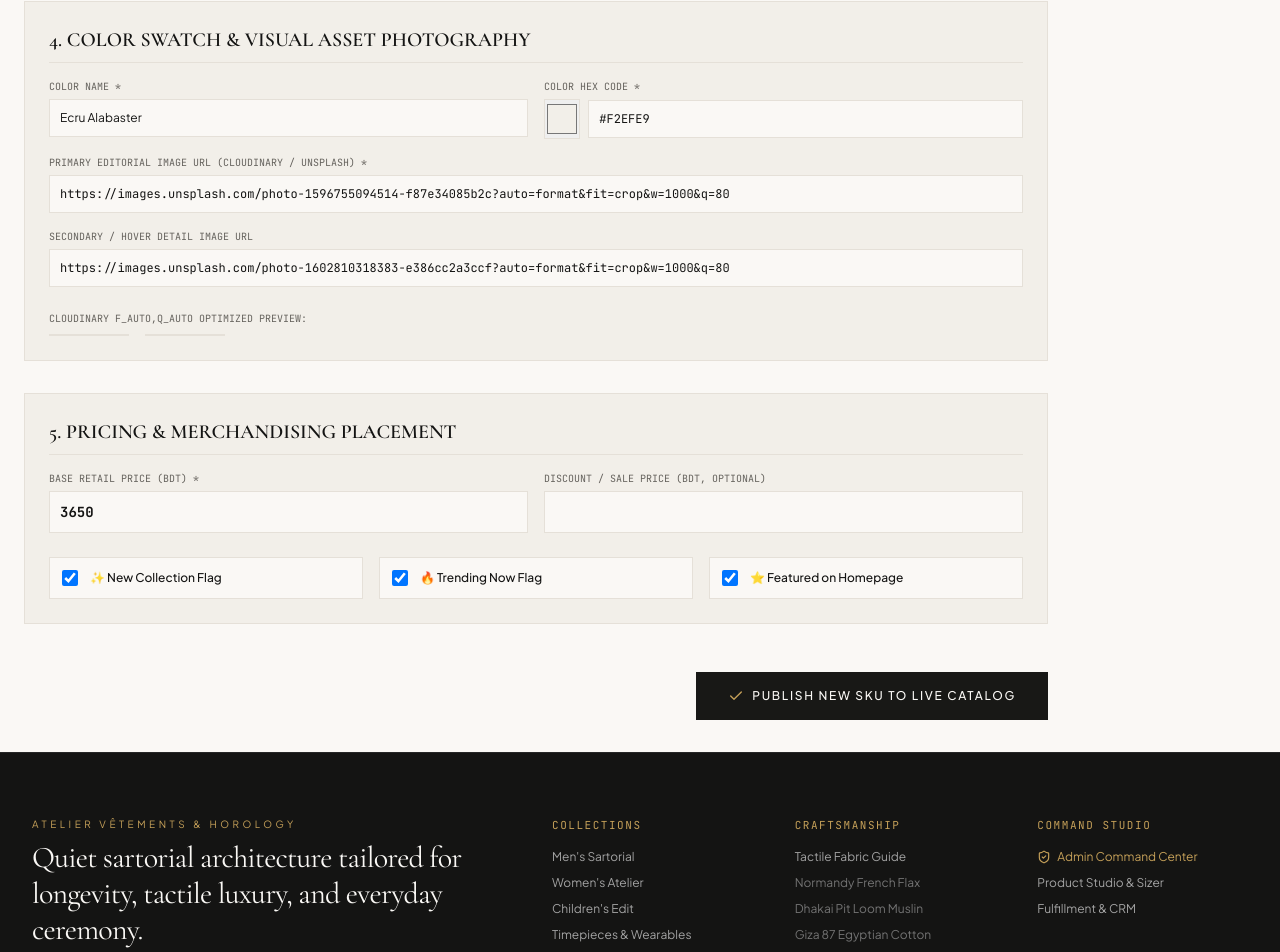
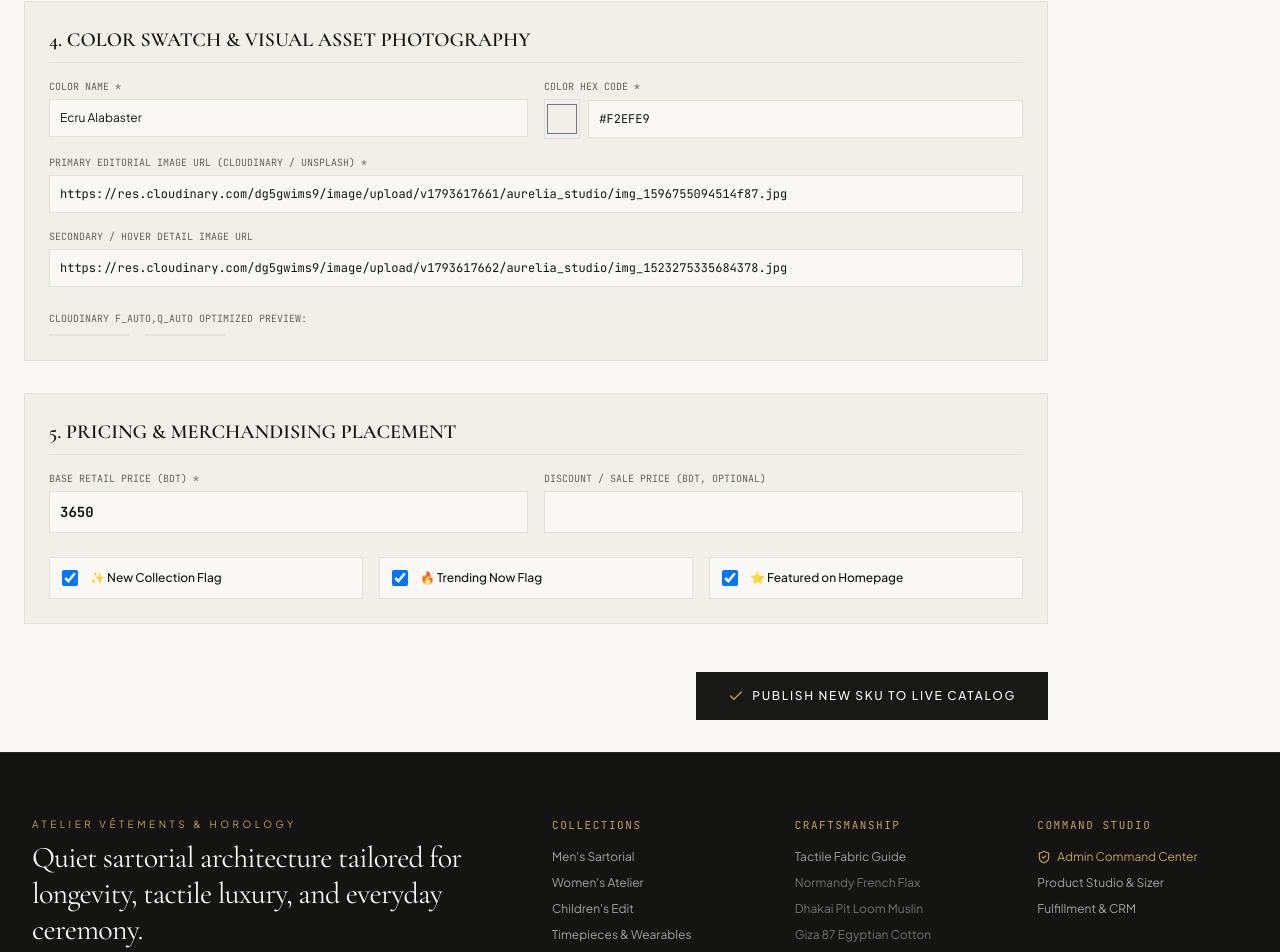
Before and after one commit to niloykm/ecwearable, a Next.js app: page /admin/products/new in a window 1280 px wide. Shown: the part 1534-2486 px from the top of the page. Built offline with nearby package versions, Linux system fonts and the light colour scheme; grey boxes are pictures that could not be loaded.

Commit message:
fix(media): set images.unoptimized to true and use Cloudinary CDN assets directly without broken proxy

```diff
--- a/next.config.ts
+++ b/next.config.ts
@@ -2,6 +2,7 @@ import type { NextConfig } from "next";
 
 const nextConfig: NextConfig = {
   images: {
+    unoptimized: true,
     remotePatterns: [
       {
         protocol: "https",
--- a/src/app/admin/products/new/page.tsx
+++ b/src/app/admin/products/new/page.tsx
@@ -55,10 +55,10 @@ export default function AdminNewProductPage() {
   const [primaryColor, setPrimaryColor] = useState("Ecru Alabaster");
   const [primaryColorHex, setPrimaryColorHex] = useState("#F2EFE9");
   const [imageUrlInput, setImageUrlInput] = useState(
-    "https://images.unsplash.com/photo-1596755094514-f87e34085b2c?auto=format&fit=crop&w=1000&q=80"
+    "https://res.cloudinary.com/dg5gwims9/image/upload/v1793617661/aurelia_studio/img_1596755094514f87.jpg"
   );
   const [hoverImageUrlInput, setHoverImageUrlInput] = useState(
-    "https://images.unsplash.com/photo-1602810318383-e386cc2a3ccf?auto=format&fit=crop&w=1000&q=80"
+    "https://res.cloudinary.com/dg5gwims9/image/upload/v1793617662/aurelia_studio/img_1523275335684378.jpg"
   );
 
   // Dynamic Size Matrix Builder with Auto-Converting Dual-Unit Engine
--- a/src/app/admin/products/page.tsx
+++ b/src/app/admin/products/page.tsx
@@ -105,7 +105,7 @@ export default function AdminProductsPage() {
                 const totalStock = product.sizes.reduce((sum, s) => sum + s.stock, 0);
                 const primaryImg =
                   product.colorVariants[0]?.images[0] ||
-                  "https://images.unsplash.com/photo-1596755094514-f87e34085b2c?auto=format&fit=crop&w=1000&q=80";
+                  "https://res.cloudinary.com/dg5gwims9/image/upload/v1793617661/aurelia_studio/img_1596755094514f87.jpg";
 
                 return (
                   <tr key={product.id} className="hover:bg-canvas transition-colors">
--- a/src/app/api/upload/cloudinary/route.ts
+++ b/src/app/api/upload/cloudinary/route.ts
@@ -26,7 +26,7 @@ export async function POST(request: NextRequest) {
 
     // High quality mock optimization for uploaded images
     const mockOptimizedUrl =
-      "https://images.unsplash.com/photo-1596755094514-f87e34085b2c?auto=format&fit=crop&w=1200&q=80";
+      "https://res.cloudinary.com/dg5gwims9/image/upload/v1793617661/aurelia_studio/img_1596755094514f87.jpg";
 
     return NextResponse.json({
       success: true,
--- a/src/components/product/ProductCard.tsx
+++ b/src/components/product/ProductCard.tsx
@@ -34,7 +34,7 @@ export function ProductCard({ product, priority = false }: ProductCardProps) {
   const primaryImage =
     activeColor.images?.[0] ||
     product.colorVariants?.[0]?.images?.[0] ||
-    "https://images.unsplash.com/photo-1596755094514-f87e34085b2c?auto=format&fit=crop&w=1000&q=80";
+    "https://res.cloudinary.com/dg5gwims9/image/upload/v1793617661/aurelia_studio/img_1596755094514f87.jpg";
 
   const hoverImage =
     activeColor.images?.[1] ||
--- a/src/components/search/SearchModal.tsx
+++ b/src/components/search/SearchModal.tsx
@@ -84,7 +84,7 @@ export function SearchModal() {
             {filteredProducts.map((p) => {
               const img =
                 p.colorVariants[0]?.images[0] ||
-                "https://images.unsplash.com/photo-1596755094514-f87e34085b2c?auto=format&fit=crop&w=1000&q=80";
+                "https://res.cloudinary.com/dg5gwims9/image/upload/v1793617661/aurelia_studio/img_1596755094514f87.jpg";
 
               return (
                 <Link
--- a/src/components/wishlist/WishlistDrawer.tsx
+++ b/src/components/wishlist/WishlistDrawer.tsx
@@ -73,7 +73,7 @@ export function WishlistDrawer() {
               wishlistedProducts.map((product) => {
                 const primaryImg =
                   product.colorVariants[0]?.images[0] ||
-                  "https://images.unsplash.com/photo-1596755094514-f87e34085b2c?auto=format&fit=crop&w=1000&q=80";
+                  "https://res.cloudinary.com/dg5gwims9/image/upload/v1793617661/aurelia_studio/img_1596755094514f87.jpg";
 
                 return (
                   <div
```
